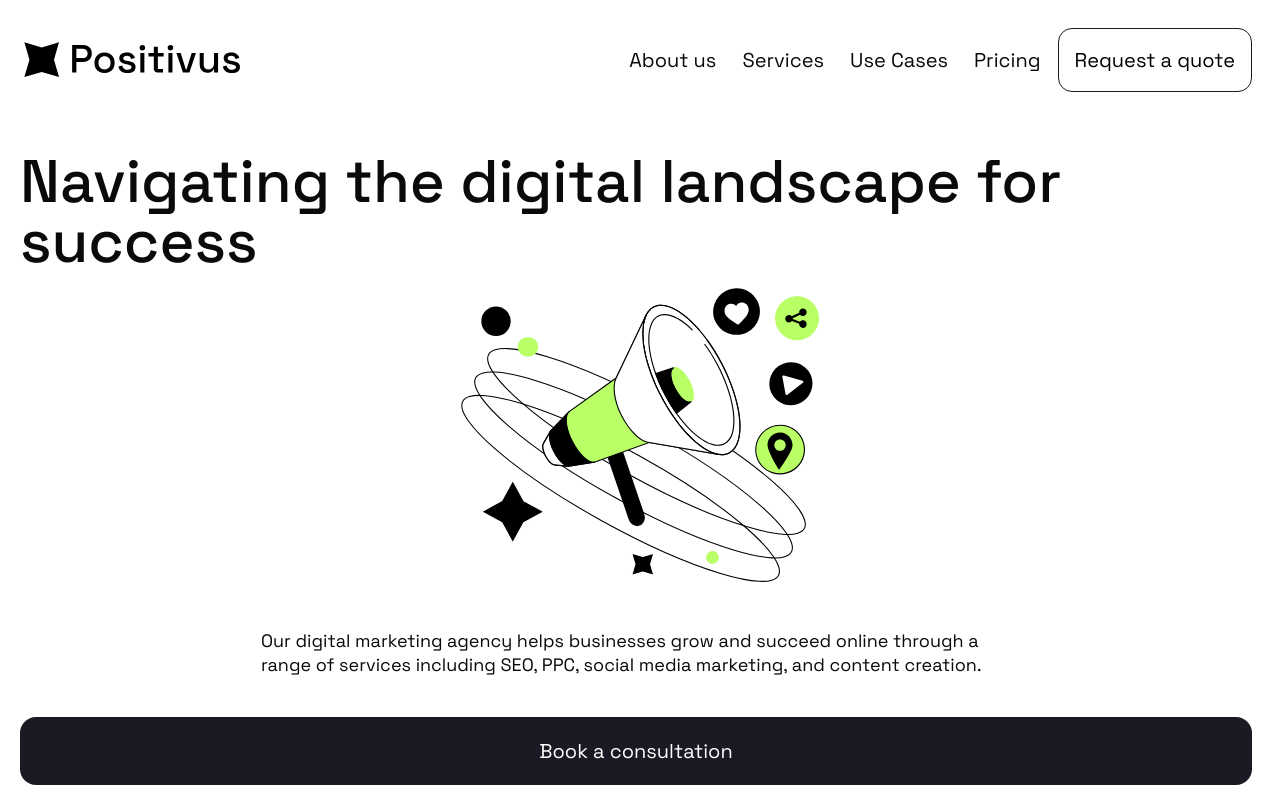
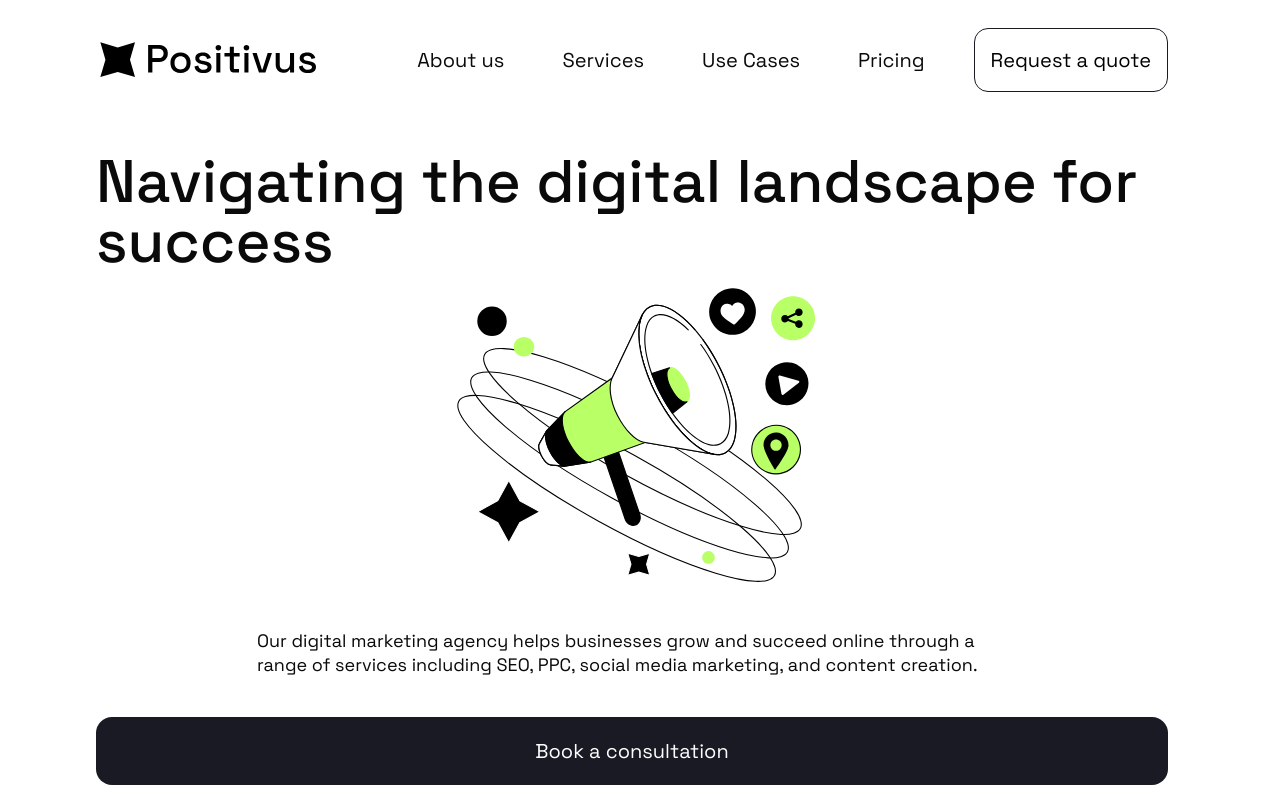
Before and after one commit to moSaeed15/analytics-landing-page, a Next.js app: page / in a window 1280 px wide. Shown: the top 800 px of the page. Built offline with nearby package versions, Linux system fonts and the light colour scheme.

Commit message:
adjusted padding for responsivness

```diff
--- a/src/app/globals.css
+++ b/src/app/globals.css
@@ -58,7 +58,7 @@ body {
     @apply text-base xl:text-lg font-normal  leading-6; /* List item text */
   }
   .padding-x {
-    @apply pl-5 pr-7;
+    @apply pl-5 pr-7 lg:pl-10 lg:pr-12 xl:pl-24 xl:pr-28;
   }
 
   section {
--- a/src/components/header/MenuDesktop.tsx
+++ b/src/components/header/MenuDesktop.tsx
@@ -3,7 +3,7 @@ import { ListItem } from './MenuList';
 
 const MenuDesktop = () => {
   return (
-    <ul className="hidden md:flex items-center  space-x-2 ">
+    <ul className="hidden md:flex items-center  space-x-2 lg:space-x-4 xl:space-x-10">
       <ListItem
         text="About us"
         className="text-[17px] lg:text-lg xl:text-xl "
```
